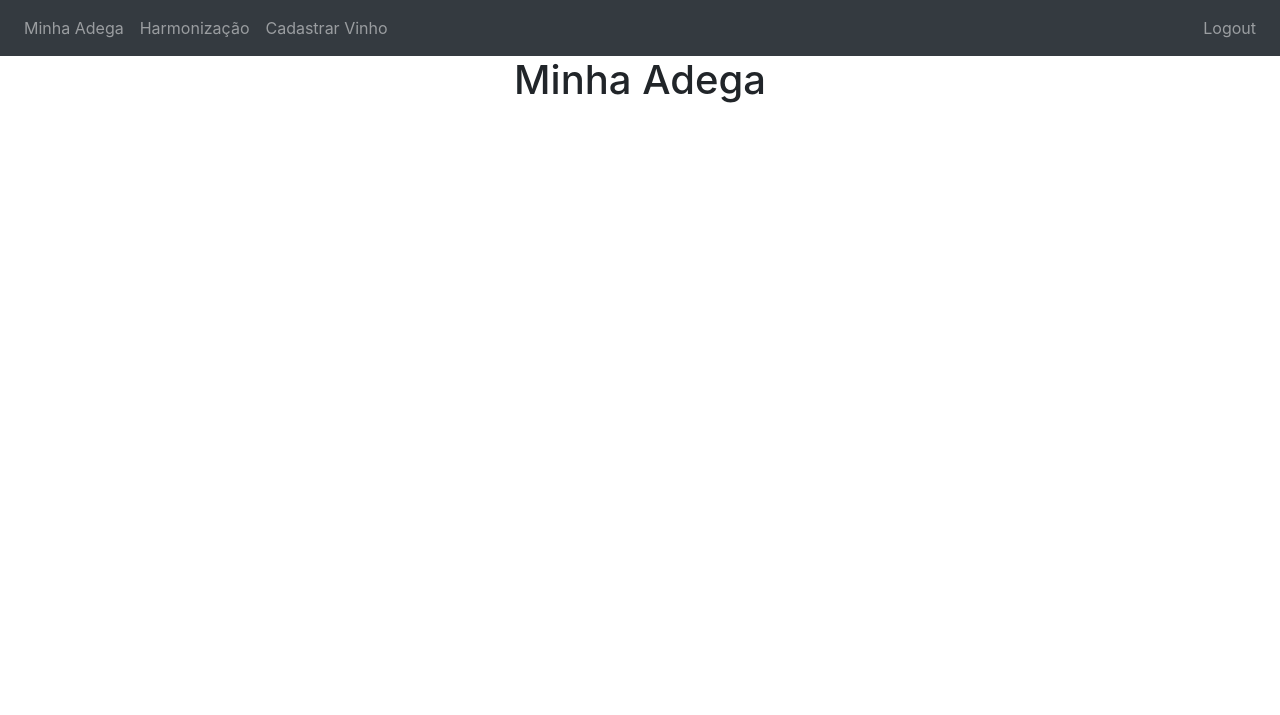
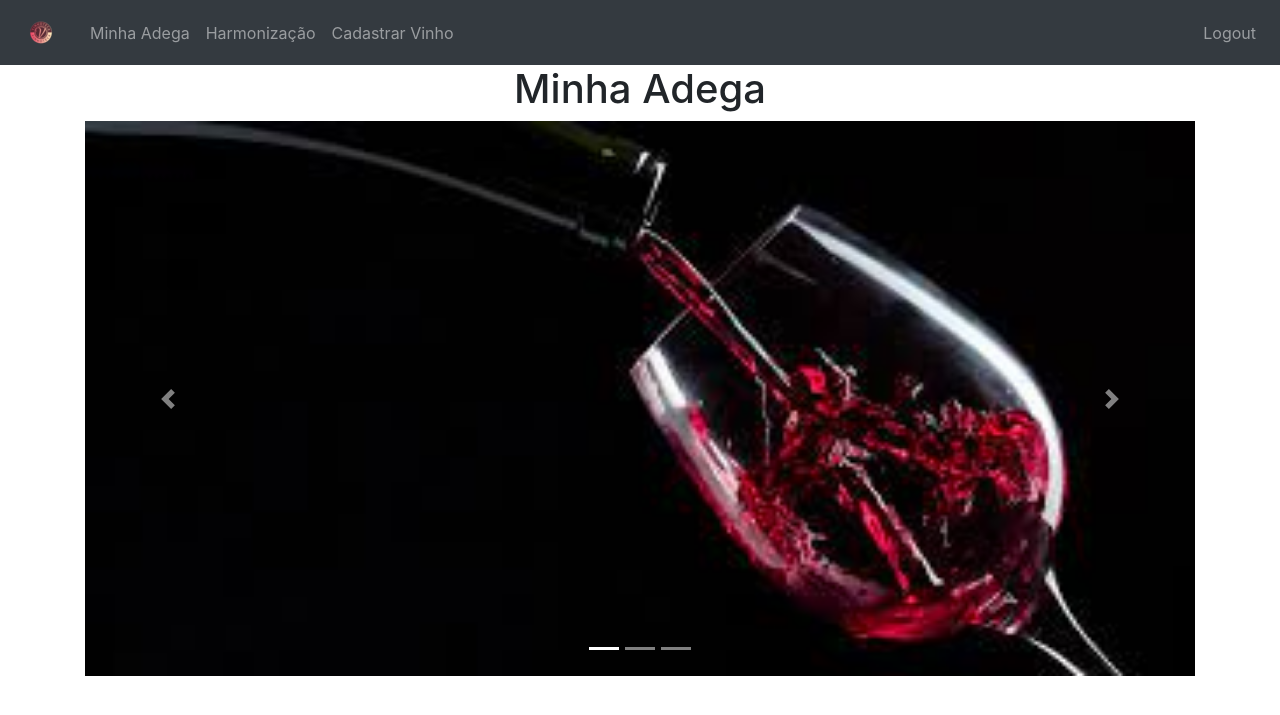
Before and after one commit to Maria0419/vinhoteca3, a Flask app: page / in a window 1280 px wide. Shown: the top 715 px of the page. Run offline with Flask 3, Linux system fonts and the light colour scheme; a user stored in the database is signed in; some libraries are stand-ins or nearby versions.

Commit message:
logo icone e carosel

```diff
--- a/Vinhoteca/website/templates/base.html
+++ b/Vinhoteca/website/templates/base.html
@@ -22,6 +22,9 @@
       <button class="navbar-toggler" type="button" data-toggle="collapse" data-target="#navbar">
         <span class="navbar-toggler-icon"></span>
       </button>
+      <a class="navbar-brand" href="#">
+        <img src="{{url_for('static', filename='logo_navbar.png')}}" />
+      </a>
       <div class="collapse navbar-collapse" id="navbar">
         <div class="navbar-nav mr-auto">
           {% if user.is_authenticated %}
--- a/Vinhoteca/website/templates/home.html
+++ b/Vinhoteca/website/templates/home.html
@@ -1,4 +1,32 @@
 {% extends "base.html" %} {% block title %}Vinoteca{% endblock %} {% block content
   %}
 <h1 align="center">Minha Adega</h1>
+
+<div id="carouselExampleIndicators" class="carousel slide" data-ride="carousel">
+  <ol class="carousel-indicators">
+    <li data-target="#carouselExampleIndicators" data-slide-to="0" class="active"></li>
+    <li data-target="#carouselExampleIndicators" data-slide-to="1"></li>
+    <li data-target="#carouselExampleIndicators" data-slide-to="2"></li>
+  </ol>
+  <div class="carousel-inner">
+    <div class="carousel-item active">
+      <img class="d-block w-100" src="{{url_for('static', filename='wine.jpeg')}}" alt="First slide">
+    </div>
+    <div class="carousel-item">
+      <img class="d-block w-100" src="{{url_for('static', filename='wine.jpeg')}}" alt="Second slide">
+    </div>
+    <div class="carousel-item">
+      <img class="d-block w-100" src="{{url_for('static', filename='wine.jpeg')}}" alt="Third slide">
+    </div>
+  </div>
+  <a class="carousel-control-prev" href="#carouselExampleIndicators" role="button" data-slide="prev">
+    <span class="carousel-control-prev-icon" aria-hidden="true"></span>
+    <span class="sr-only">Previous</span>
+  </a>
+  <a class="carousel-control-next" href="#carouselExampleIndicators" role="button" data-slide="next">
+    <span class="carousel-control-next-icon" aria-hidden="true"></span>
+    <span class="sr-only">Next</span>
+  </a>
+</div>
+
   {% endblock %}
```
Also changed, not shown: Vinhoteca/instance/database.db, Vinhoteca/website/static/logo.png (added), Vinhoteca/website/static/logo_navbar.png (added), Vinhoteca/website/static/wine.jpeg (added).
